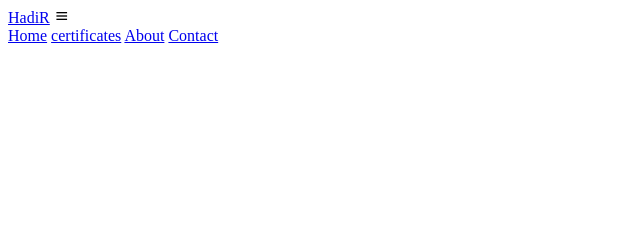
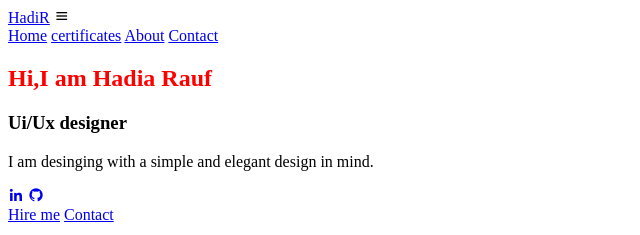
Before and after one commit to hado-r/My-Portfolio, a website: page index.html in a window 1280 px wide. Shown: the whole page, without its empty margins (0-640 px from the left). Drawn offline with nearby package versions, Linux system fonts and the light colour scheme.

Commit message:
Update index.html

```diff
--- a/index.html
+++ b/index.html
@@ -18,6 +18,24 @@
             <a href="#">Contact</a>
         </nav>
     </header>
+    <section class="home">
+        <div class="home-content">
+            <h1>Hi,I am <span>Hadia Rauf</span></h1>
+            <h3>Ui/Ux designer</h3>
+            <p>I am desinging with a simple and elegant design in mind.</p>
+        </div>
+        <div class="social-icons">
+            <a href="#"><i class='bx bxl-linkedin'></i></a>
+            <a href="#"><i class='bx bxl-github'></i></a>
+        </div>
+        <div class="btn-group">
+            <a href="#" class="btn">Hire me</a>
+            <a href="#contact" class="btn">Contact</a>
+        </div>
+        <div class="home-img">
+            <img src="pic.png" alt="">
+        </div>
+    </section>
 
 </body>
 </html>
```
